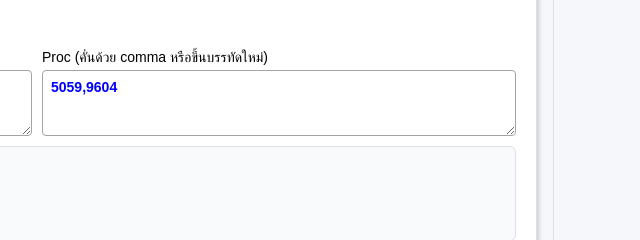
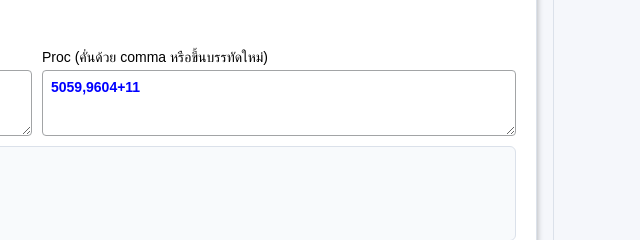
Before and after one commit to superpck/drg-grouper, a website: page public/index.html in a window 1280 px wide. Shown: the part 333-573 px from the top of the page, 603-1243 px from the left. Drawn offline with Linux system fonts and the light colour scheme; no server answers.

Commit message:
เพิ่ม changelog

```diff
--- a/package.json
+++ b/package.json
@@ -11,7 +11,7 @@
     "start": "node dist/server.js"
   },
   "keywords": [],
-  "author": "",
+  "author": "เวชสถิติทำงานนาน",
   "license": "ISC",
   "type": "commonjs",
   "dependencies": {
--- a/public/index.html
+++ b/public/index.html
@@ -40,7 +40,7 @@
           <textarea name="sdx" rows="3">I10,E119</textarea>
         </label>
         <label>Proc (คั่นด้วย comma หรือขึ้นบรรทัดใหม่)
-          <textarea name="proc" rows="3">5059,9604</textarea>
+          <textarea name="proc" rows="3">5059,9604+11</textarea>
         </label>
       </div>
       <div id="code-name-panel" class="code-name-panel">
```
Also changed, not shown: CHANGELOG.md (added), README.md.
